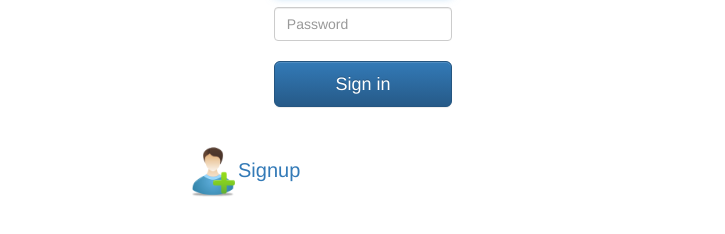
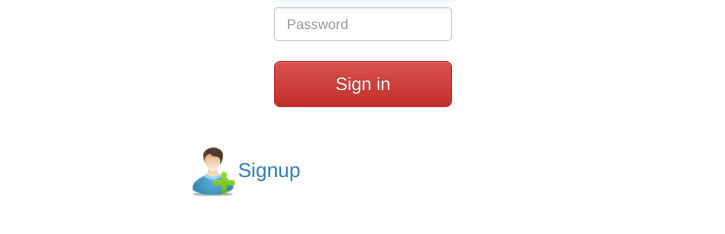
Before and after one commit to imad-elbouhati/microservices-deployment-eks-helm, a website: page ui/public/login.html in a window 1280 px wide. Shown: the part 270-504 px from the top of the page, without its empty margins (277-1002 px from the left). Drawn offline with nearby package versions, Linux system fonts and the light colour scheme; files whose address does not match are found by name.

Commit message:
feat: change login button color

```diff
--- a/ui/public/login.html
+++ b/ui/public/login.html
@@ -39,7 +39,7 @@
         <label for="inputPassword" class="sr-only">Password</label>
         <input type="password" id="inputPassword" class="form-control" name="password" placeholder="Password" required>
         <div style="height: 20px"></div>
-        <button class="btn btn-lg btn-primary btn-block" id="login" type="submit">Sign in</button>
+        <button class="btn btn-lg btn-danger btn-block" id="login" type="submit">Sign in</button>
     </form>
 </div> <!-- /container -->
 <div class="container">
```
